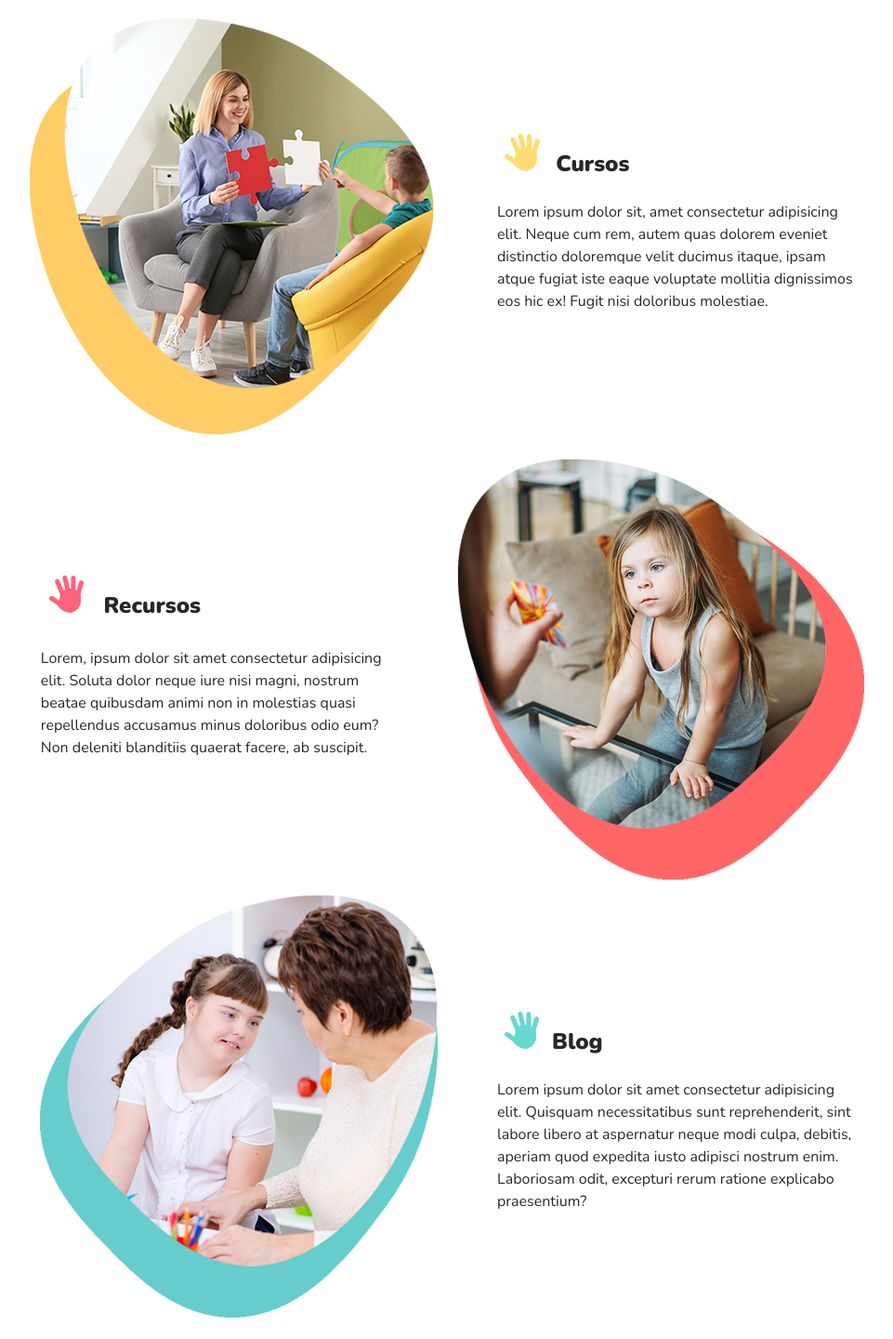
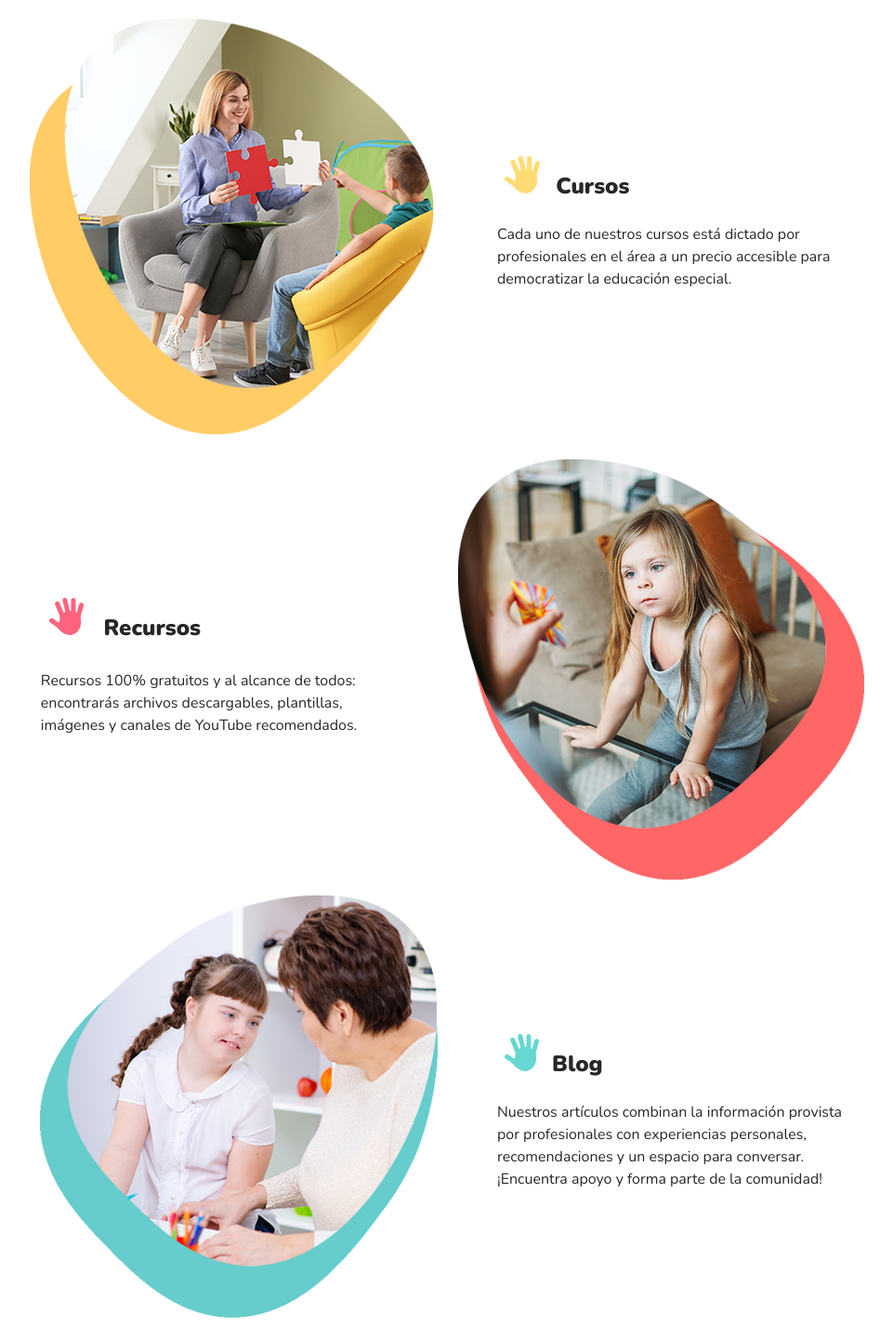
Before and after one commit to ninafranca/Growpies-web, a website: page index.html in a window 1280 px wide. Shown: the part 1800-3240 px from the top of the page at 93% size, without its empty margins (216-1177 px from the left). Drawn offline with nearby package versions, Linux system fonts and the light colour scheme.

Commit message:
reemplazo Lorems en index por texto real

```diff
--- a/index.html
+++ b/index.html
@@ -116,7 +116,7 @@
                                 <h3>Cursos</h3>
                             </div>
                         </a>
-                        <p>Lorem ipsum dolor sit, amet consectetur adipisicing elit. Neque cum rem, autem quas dolorem eveniet distinctio doloremque velit ducimus itaque, ipsam atque fugiat iste eaque voluptate mollitia dignissimos eos hic ex! Fugit nisi doloribus molestiae.</p>
+                        <p>Cada uno de nuestros cursos está dictado por profesionales en el área a un precio accesible para democratizar la educación especial.</p>
                     </div>
                 </div>
                 <a href="">
@@ -128,7 +128,7 @@
                                     <h3>Recursos</h3>
                                 </div>
                             </a>
-                            <p>Lorem, ipsum dolor sit amet consectetur adipisicing elit. Soluta dolor neque iure nisi magni, nostrum beatae quibusdam animi non in molestias quasi repellendus accusamus minus doloribus odio eum? Non deleniti blanditiis quaerat facere, ab suscipit.</p>
+                            <p>Recursos 100% gratuitos y al alcance de todos: encontrarás archivos descargables, plantillas, imágenes y canales de YouTube recomendados.</p>
                         </div>
                         <img src="./assets/recursos-foto.png" alt="Foto niña aprendiendo">
                     </div>
@@ -142,7 +142,7 @@
                                     <h3>Blog</h3>
                                 </div>
                             </a>
-                            <p>Lorem ipsum dolor sit amet consectetur adipisicing elit. Quisquam necessitatibus sunt reprehenderit, sint labore libero at aspernatur neque modi culpa, debitis, aperiam quod expedita iusto adipisci nostrum enim. Laboriosam odit, excepturi rerum ratione explicabo praesentium?</p>
+                            <p>Nuestros artículos combinan la información provista por profesionales con experiencias personales, recomendaciones y un espacio para conversar. ¡Encuentra apoyo y forma parte de la comunidad!</p>
                         </div>
                     </div>
             </div>
```
